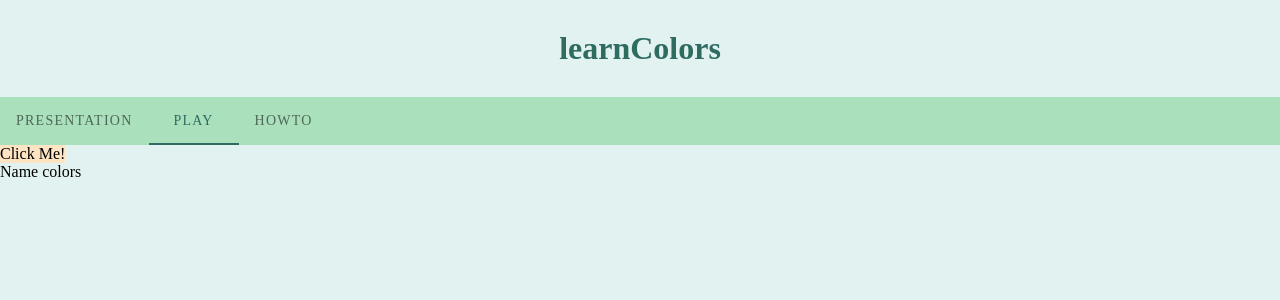
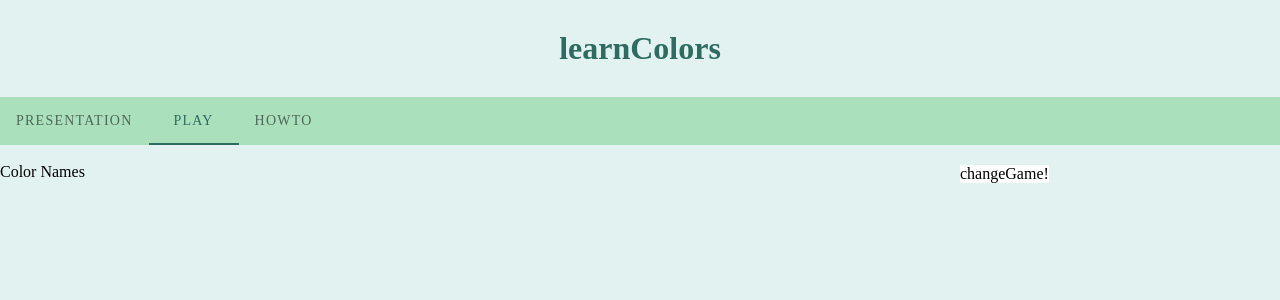
Before and after one commit to alexvkcr/colors, a Vue app: page /play in a window 1280 px wide. Shown: the top 300 px of the page. Built offline with nearby package versions, Linux system fonts and the light colour scheme.

Commit message:
feat/ability to change the game

```diff
--- a/src/components/Play.vue
+++ b/src/components/Play.vue
@@ -1,42 +1,62 @@
 <template>
   <div class="Play">
-    <button type="button" class="change" v-on:click="changeComp()">Click Me!</button>
-    <component :is="dynamicComponent"></component>
+    <button type="button" class="change" v-on:click="changeComp()">{{ $t('changeGame') }}!</button>
+    <name-colors v-if="compName"></name-colors>
+    <color-names v-if="compColor"></color-names>
   </div>
 </template>
+
+<i18n>
+{
+  "es": {
+    "changeGame": "Cambiar de juego"
+  },
+  "en": {
+    "changeGame": "Change the game"
+  }
+}
+</i18n>
 
 <script>
 
 export default {
   name: 'Play',
-  data() {
-     return {
-       dataComp: 'NameColors'
-     }
-   },
-  computed: {
-    dynamicComponent() {
-      return () => import(`./${this.dataComp}.vue`)
+  data: () => ({
+    compName: false,
+    compColor: true
+  }),
+  methods: {
+    changeComp(){
+      if(this.compColor){
+        this.compName = true
+        this.compColor = false
+        return
+      }
+      if(this.compName){
+        this.compColor = true
+        this.compName = false
+      }
     }
   },
-  methods: {
-    changeComp(){
-      if(this.dataComp=='NameColors'){
-        this.dataComp='ColorNames'
-        console.log('ColorNames')
-        return
-      }
-      if(this.dataComp=='ColorNames'){
-        console.log('NameColors')
-        this.dataComp='NameColors'
-      }
-    }
+  components:{
+    colorNames: () => import(/* webpackChunkName: "colorNames" */'./ColorNames.vue'),
+    nameColors: () => import(/* webpackChunkName: "nameColors" */'./NameColors.vue'),
   }
 }
 </script>
 
 <style scoped>
 .change{
-  background-color: bisque;
+  position: relative;
+  top: 20px;
+  left: 60%;
+  background-color: white;
 }
+
+@media screen and (min-width: 600px) {
+  .change{
+    left: 75%;
+  }
+}
+
 </style>
```
